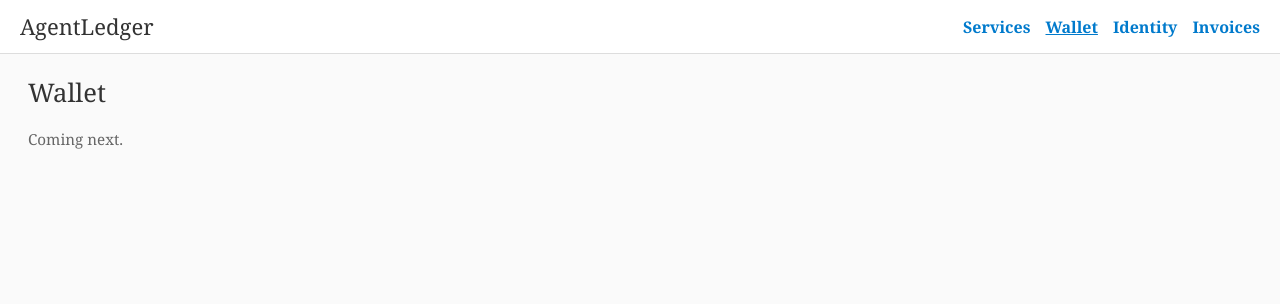
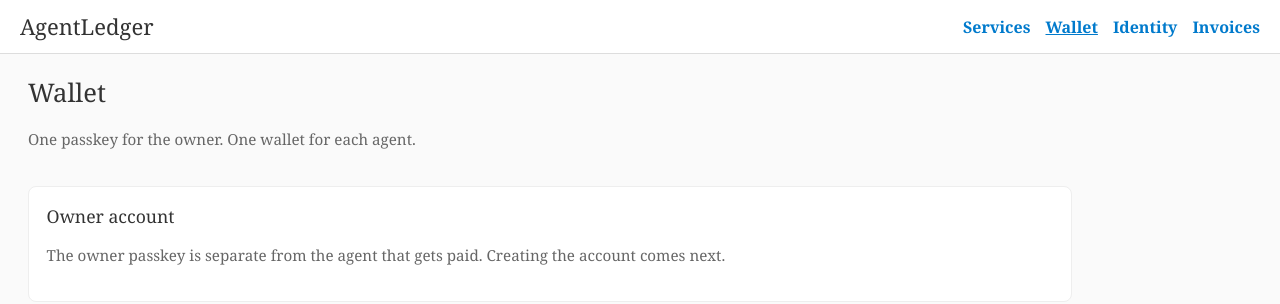
Before and after one commit to dhru7777/AgentGate, a React (Vite) app in the folder apps/dashboard/: page / in a window 1280 px wide. Both pictures are taken after a click on the button "Wallet". Shown: the top 304 px of the page. Built offline with nearby package versions, Linux system fonts and the light colour scheme.

Commit message:
Add the Wallet tab for the owner account.

```diff
--- a/apps/dashboard/src/App.tsx
+++ b/apps/dashboard/src/App.tsx
@@ -2,6 +2,7 @@ import { useEffect, useState } from "react";
 import { defaultRules, SERVICES } from "./data";
 import type { AgentView, Range, Rule, ServiceView, Tab } from "./types";
 import { ServicesView } from "./views/ServicesView";
+import { WalletView } from "./views/WalletView";
 
 const TABS: { id: Tab; label: string }[] = [
   { id: "services", label: "Services" },
@@ -85,10 +86,17 @@ export function App() {
           onAction={ruleAction}
         />
       )}
-      {tab !== "services" && (
+      {tab === "wallet" && <WalletView />}
+      {tab === "identity" && (
         <main className="ledger-page">
-          <h1>{TABS.find((item) => item.id === tab)?.label}</h1>
-          <p className="obs-meta">Coming next.</p>
+          <h1>Identity</h1>
+          <p className="obs-meta">ERC-8004 records come next.</p>
+        </main>
+      )}
+      {tab === "invoices" && (
+        <main className="ledger-page">
+          <h1>Invoices</h1>
+          <p className="obs-meta">Paid requests will be listed here.</p>
         </main>
       )}
     </>
--- /dev/null
+++ b/apps/dashboard/src/views/WalletView.tsx
@@ -0,0 +1,18 @@
+export function WalletView() {
+  return (
+    <div className="ledger-page">
+      <header className="obs-top">
+        <div>
+          <h1>Wallet</h1>
+          <p className="obs-meta">One passkey for the owner. One wallet for each agent.</p>
+        </div>
+      </header>
+      <section className="ledger-card">
+        <h2>Owner account</h2>
+        <p className="obs-lead">
+          The owner passkey is separate from the agent that gets paid. Creating the account comes next.
+        </p>
+      </section>
+    </div>
+  );
+}
```
